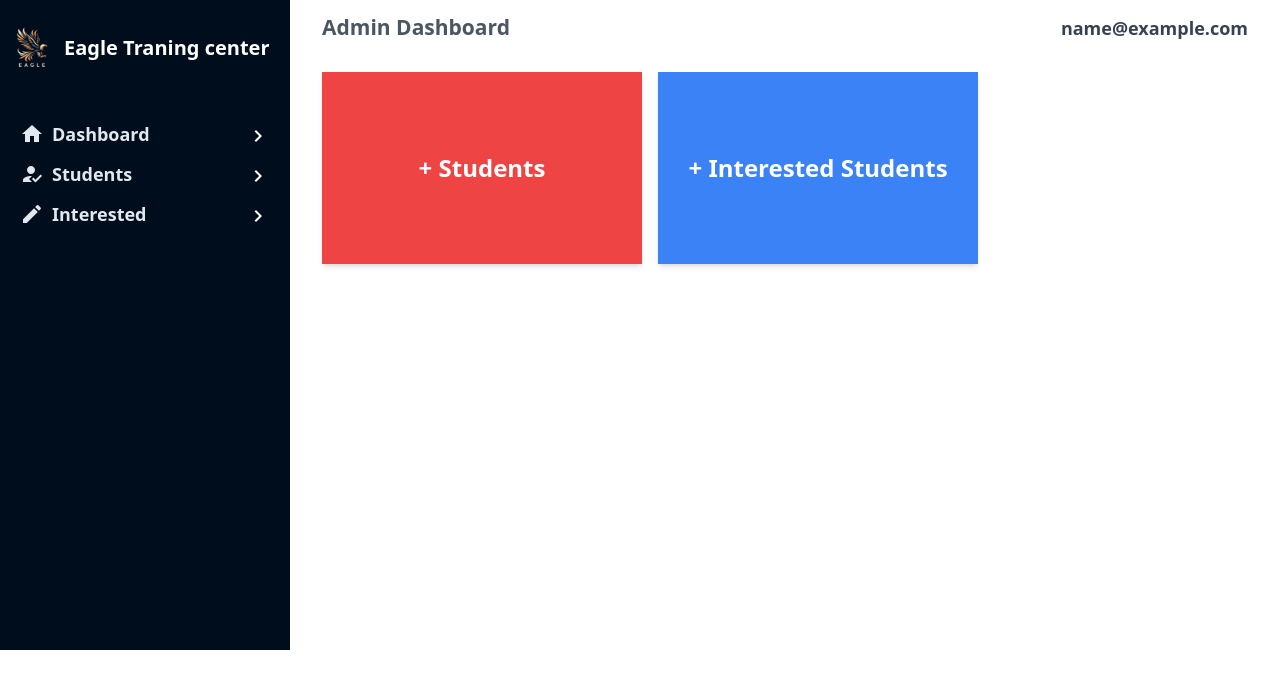
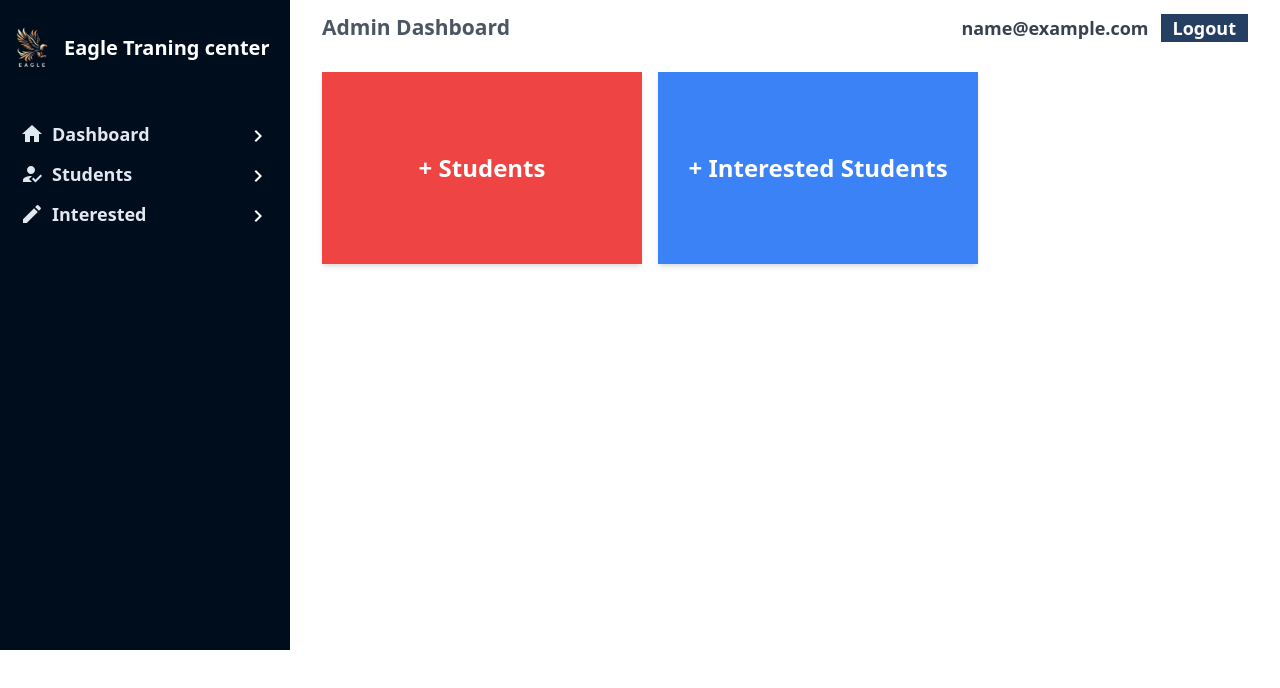
Before and after one commit to mihret1/abacus-courses, a React (Vite) app in the folder AdminDashboard/: page / in a window 1280 px wide. Shown: the top 688 px of the page. Built offline with nearby package versions, Linux system fonts and the light colour scheme; no server answers; sample sign-in values are in the browser's storage.

Commit message:
implement logout

```diff
--- a/AdminDashboard/src/App.jsx
+++ b/AdminDashboard/src/App.jsx
@@ -11,9 +11,9 @@ import Home from './pages/Home';
 
 const AppWrapper=({children})=>{
     const navigate=useNavigate()
+    const token=localStorage.getItem('token')
 
   useEffect(()=>{
-    const token=localStorage.getItem('token')
 
      if(token){
       try{
@@ -34,7 +34,7 @@ const AppWrapper=({children})=>{
 
      }
 
-  },[navigate])
+  },[navigate,token])
   return(<>{children}</>)
 
 }
--- a/AdminDashboard/src/components/CommenPart.jsx
+++ b/AdminDashboard/src/components/CommenPart.jsx
@@ -8,10 +8,12 @@ import AppRegistrationIcon from '@mui/icons-material/AppRegistration';
 import CreateIcon from '@mui/icons-material/Create';
 import KeyboardArrowRightOutlinedIcon from '@mui/icons-material/KeyboardArrowRightOutlined';
 import { jwtDecode } from "jwt-decode";
+import { useNavigate } from 'react-router-dom';
 
 function CommenPart({children}) {
   const token=localStorage.getItem('token')
   const [signedEmail,setSignedEmail]=useState('')
+  const navigate=useNavigate()
 
   useEffect(()=>{
     if(token){
@@ -20,7 +22,13 @@ function CommenPart({children}) {
     }
   },[token])
 
+  const handleLogout=()=>{
+    if(token){
+      localStorage.removeItem('token')
+      navigate('/auth',{replace:true})
 
+    }
+  }
 
 
   return (
@@ -28,7 +36,11 @@ function CommenPart({children}) {
 
       <div className='w-[300px] md:h-[650px] max-md:h-[400px] md:max-lg:w-[190px]  bg-[#000D1D] flex flex-col gap-3'>
            <div className='flex items-center md:max-lg:flex-col md:pb-8  pt-5 '><img src={logo}  className='w-16 h-14 rounded-full'/><span className='text-white text-xl md:max-lg:text-lg font-bold'>Eagle Traning center</span> </div>
-           <div className='md:hidden text-lg text-slate-200 px-4 pb-8'>mihlet2@gmail.com</div>
+           <div className='md:hidden text-lg text-slate-200 px-4 pb-8 flex flex-col gap-2'>
+            {signedEmail}
+            <button onClick={handleLogout} className='text-white bg-[#253f63] px-3 '>Logout</button>
+
+            </div>
 
            <a href='/' className='flex items-center  justify-between  px-5 text-lg font-semibold text-slate-200 '>
               <div className='flex items-center gap-2 '><HomeIcon /> <span> Dashboard </span></div>
@@ -48,7 +60,10 @@ function CommenPart({children}) {
       <div className='w-[80%] max-md:w-[100%]'>
           <div className='max-md:hidden flex  items-center px-8 pt-3 justify-between w-full '>
              <div className='text-[21px] text-gray-600 font-semibold '>Admin Dashboard</div>
-             <div className='text-lg text-gray-700 font-semibold'>{signedEmail}</div>
+             <div className='text-lg text-gray-700 font-semibold flex gap-3 '>
+              {signedEmail}
+              <button onClick={handleLogout} className='text-white bg-[#253f63] px-3 '>Logout</button>
+             </div>
           </div>
           <div className=''>
              {children}
--- a/AdminDashboard/src/pages/students.jsx
+++ b/AdminDashboard/src/pages/students.jsx
@@ -100,7 +100,7 @@ function Student () {
                       <TableCell>{item.account}</TableCell>
                       <TableCell>{item.statu}</TableCell>
                       <TableCell>
-                       <button onClick={()=>togglePopup(item.reciept)}> <img src={item.reciept} className='w-8 h-7 rounded-lg'/></button>
+                       <button onClick={()=>togglePopup(item.reciept)}> <img src={item.reciept} className='w-8 h-7 rounded-md'/></button>
                         {isOpen&& selectedImage &&  (
                             <div className="fixed top-0 left-0 w-full overflow-scroll  h-full flex items-center justify-center bg-gray-800 bg-opacity-50">
                             <div className="bg-white p-6 rounded-lg shadow-lg px-[5%] mx-20 overflow-y-scroll">
@@ -116,10 +116,10 @@ function Student () {
                    )}
                    </TableCell>
                       <TableCell>
-                        <button onClick={()=>handleDelete(item._id)} className='bg-red-400 px-3 py-1 rounded-md  font-semibold'>Delete</button>
+                        <button onClick={()=>handleDelete(item._id)} className='bg-red-400 px-3 py-1 rounded-md  font-bold text-white'>Delete</button>
                       </TableCell>
                       <TableCell>
-                        <button onClick={()=>{setUpdateIt(item._id)}} className='bg-blue-400 px-3 py-1 rounded-md font-semibold'>Update</button>
+                        <button onClick={()=>{setUpdateIt(item._id)}} className='bg-blue-400 px-3 py-1 rounded-md font-bold text-white'>Update</button>
                         {(updateIt ===item._id )&& <form onSubmit={(e)=>handleUpdate(item._id,e)} className=' flex py-2 gap-2'>
                        <span className=''>Update Progress:</span>
                        <select value={statuss} onChange={(e)=>setStatus(e.target.value)} className='border-2 px-2 py-1 '>
```
